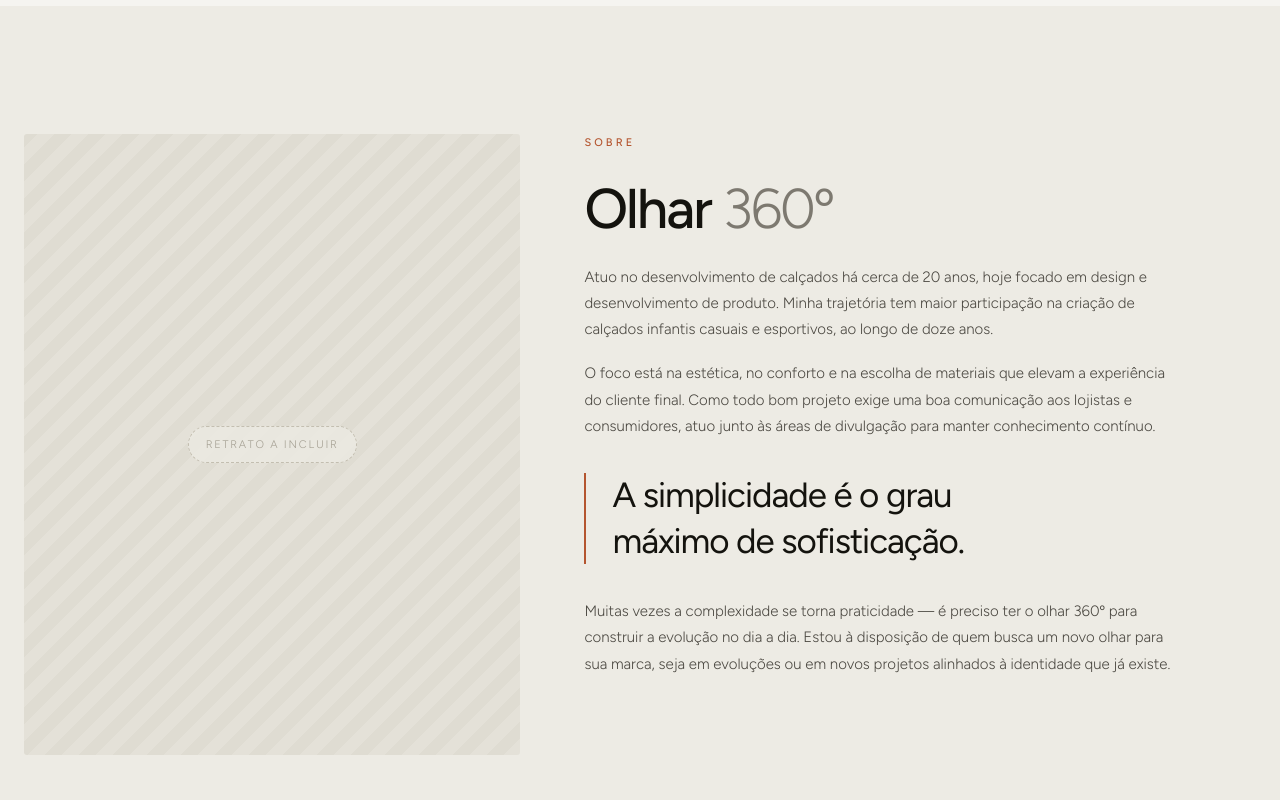
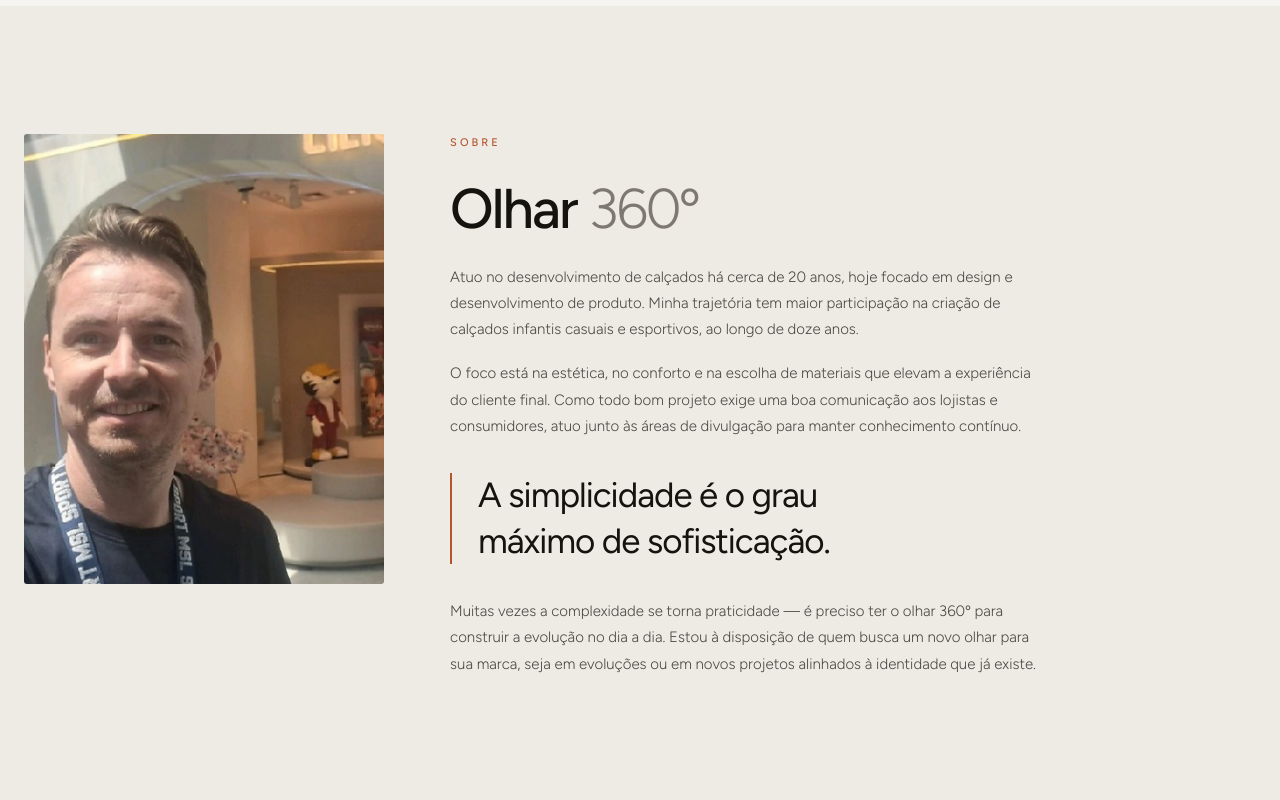
Before and after one commit to rodscherer/rodscherer.github.io, a plain HTML site: page index.html in a window 1280 px wide. Shown: the part 6980-7780 px from the top of the page. Drawn offline with Linux system fonts and the light colour scheme.

Commit message:
Adiciona o retrato na seção Sobre
Foto do Rodrigo em frente a uma loja Lilica & Tigor (marcas infantis
da Marisol). Bordas pretas da máscara de canto aparadas e recorte 4:5
fechado no assunto, mantendo o mascote e a vitrine como contexto.
Coluna do retrato estreitada para não competir com o texto.

Co-Authored-By: Claude Opus 5 <noreply@anthropic.com>

```diff
--- a/index.html
+++ b/index.html
@@ -193,13 +193,11 @@ nav.stuck{border-bottom-color:var(--line)}
 
 /* ---------- sobre ---------- */
 .sobre{background:var(--bg-alt)}
-.sobre-in{display:grid;grid-template-columns:.85fr 1.15fr;gap:clamp(36px,5vw,80px)}
+.sobre-in{display:grid;grid-template-columns:.62fr 1.38fr;gap:clamp(36px,5vw,80px);align-items:start}
 @media(max-width:900px){.sobre-in{grid-template-columns:1fr}}
-.portrait{aspect-ratio:4/5;border-radius:3px;
-  background:repeating-linear-gradient(-45deg,#E4E1D8 0 12px,#DFDCD2 12px 24px);
-  display:flex;align-items:center;justify-content:center;text-align:center}
-.portrait span{font-size:11px;letter-spacing:.16em;text-transform:uppercase;color:#A5A093;
-  border:1px dashed #C3BEB0;border-radius:99px;padding:9px 17px;background:rgba(237,235,228,.7)}
+.portrait{aspect-ratio:4/5;border-radius:3px;overflow:hidden;background:#E4E1D8;max-width:360px}
+@media(max-width:900px){.portrait{max-width:300px}}
+.portrait img{width:100%;height:100%;object-fit:cover}
 .pull{font-weight:400;font-size:clamp(23px,3vw,35px);line-height:1.3;letter-spacing:-.03em;color:var(--ink);
   margin:34px 0;padding-left:26px;border-left:2px solid var(--clay);max-width:20ch}
 .sobre p+p{margin-top:18px}
@@ -471,7 +469,8 @@ html.js .rv.in{opacity:1;transform:none}
 <!-- ===================== SOBRE ===================== -->
 <section class="sobre" id="sobre"><div class="wrap sobre-in">
   <div>
-    <div class="portrait rv"><span>Retrato a incluir</span></div>
+    <figure class="portrait rv"><img src="assets/retrato.jpg"
+      alt="Rodrigo Victor Scherer em frente a uma loja Lilica &amp; Tigor"></figure>
   </div>
   <div>
     <div class="eyebrow rv">Sobre</div>
```
Also changed, not shown: assets/retrato.jpg (added).
